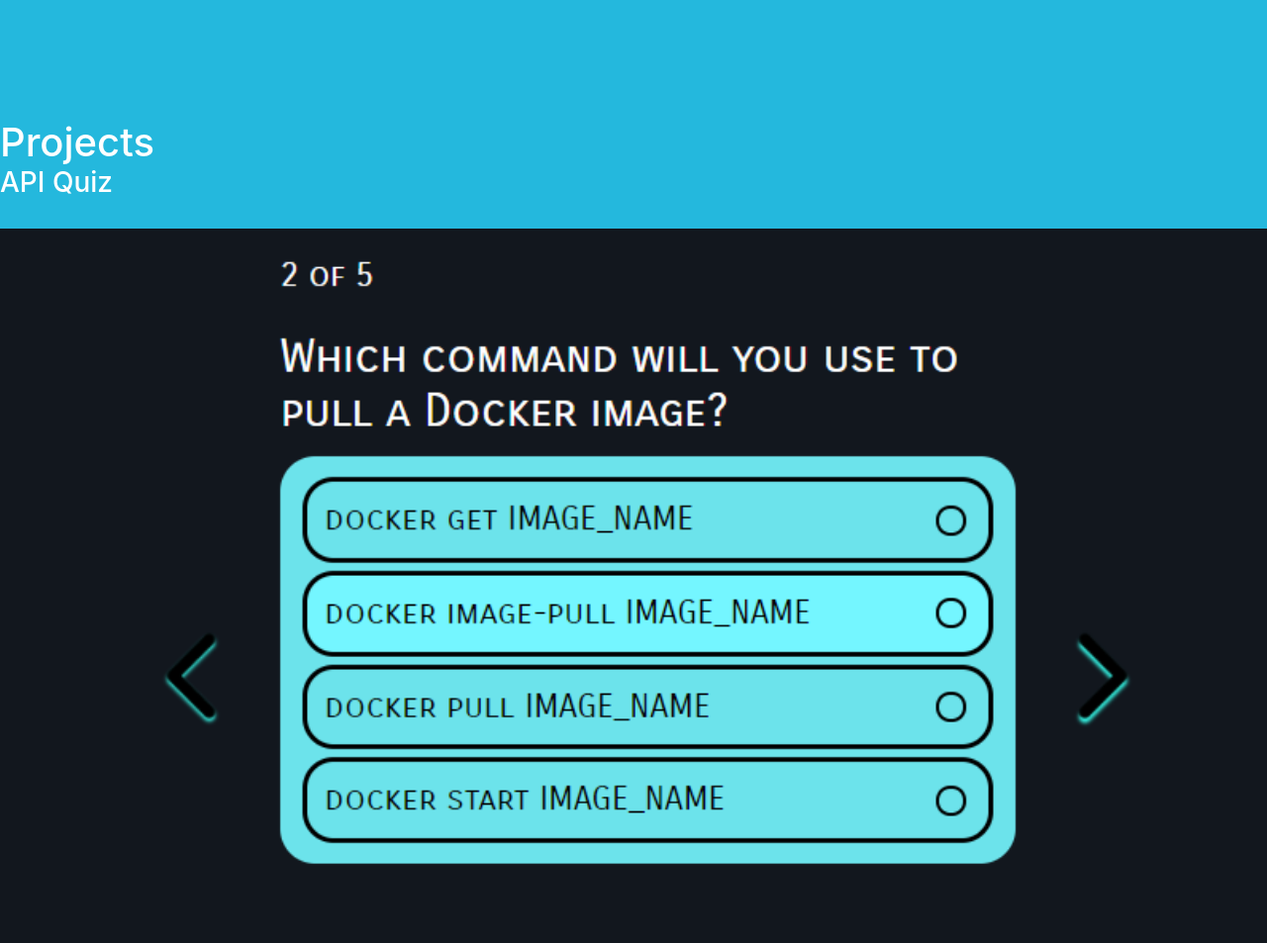
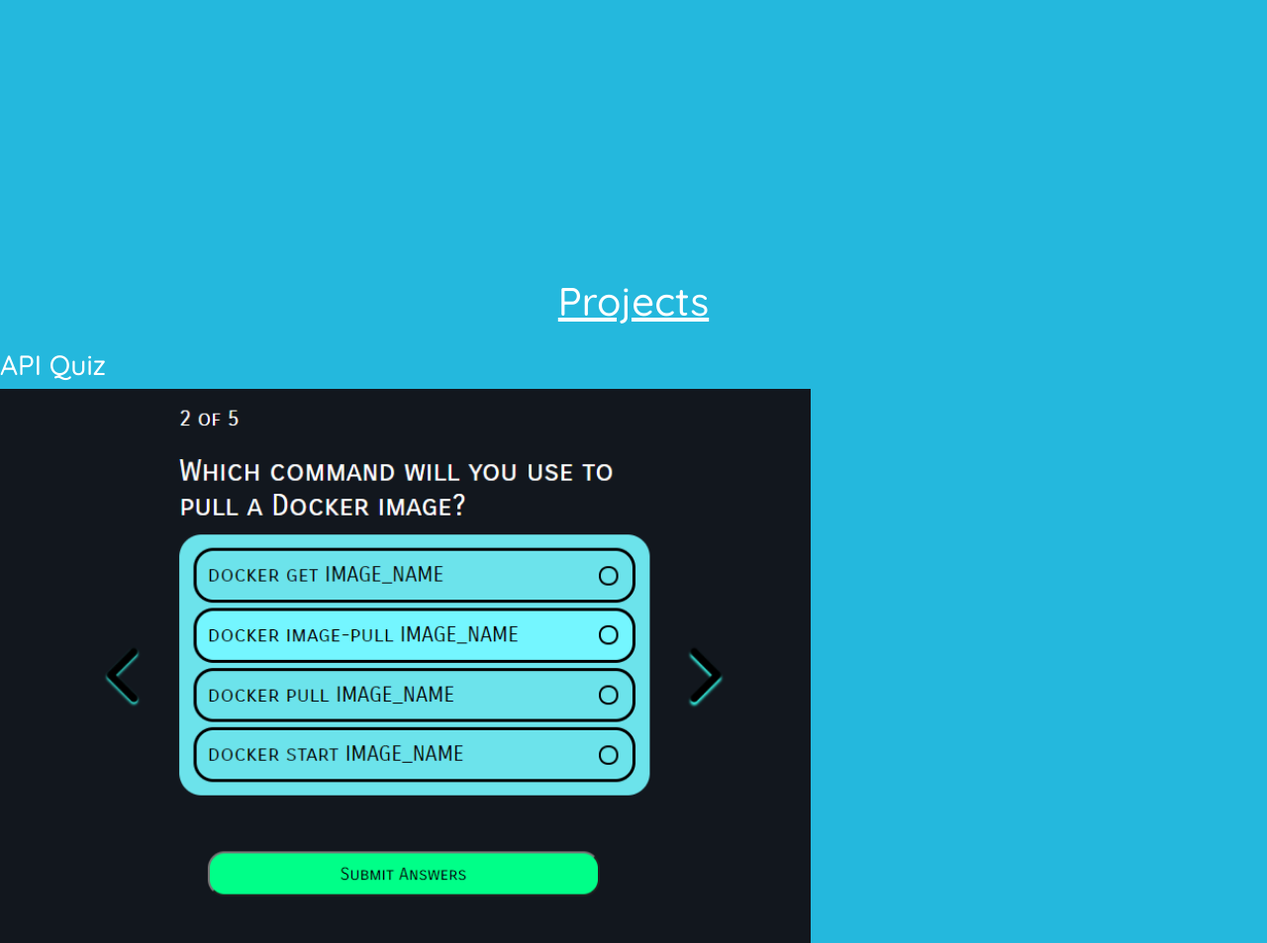
Before and after one commit to ImDino/Portfolio, a website: page index.html in a window 1280 px wide. Shown: the part 680-1633 px from the top of the page at 99% size. Drawn offline with nearby package versions, Linux system fonts and the light colour scheme.

Commit message:
added generic pages

```diff
--- a/css/main.css
+++ b/css/main.css
@@ -1,7 +1,8 @@
 @charset "UTF-8";
 * {
   margin: 0;
-  padding: 0; }
+  padding: 0;
+  font-family: 'Quicksand', sans-serif; }
 
 html, body {
   height: 100%; }
@@ -48,8 +49,6 @@
   justify-content: center;
   align-items: center;
   overflow: hidden; }
-  #home-page h1, #home-page h3 {
-    font-family: 'Quicksand', sans-serif; }
   #home-page h1 {
     text-align: center; }
   #home-page h3 {
@@ -59,7 +58,14 @@
 
 #header-parent {
   height: 47.5px;
-  display: block; }
+  display: block;
+  display: flex;
+  flex-direction: column;
+  align-items: center;
+  margin-bottom: 3vh;
+  margin-top: 20vh; }
+  #header-parent h1 {
+    text-decoration: underline; }
 
 #face {
   position: absolute;
@@ -82,18 +88,54 @@
   -o-transform: rotate(-10deg);
   transform: rotate(-10deg); }
 
+.main-tool-bar {
+  margin-right: 0;
+  text-align: center; }
+
 .main-tool-bar--scrolled {
   position: fixed;
   top: 200px; }
 
+.project {
+  display: flex;
+  flex-direction: column;
+  align-self: center;
+  width: 80%; }
+  .project * {
+    width: 100%; }
+
 #projects-page {
-  z-index: 0; }
+  display: flex;
+  flex-direction: column; }
+  #projects-page * {
+    display: flex;
+    justify-content: center;
+    margin-bottom: 1vh;
+    text-align: center; }
+  #projects-page span {
+    width: 100%; }
+  #projects-page h3 {
+    margin-top: 10vh;
+    margin-bottom: 0;
+    padding-bottom: 0; }
 
-.project {
-  margin-top: 30px; }
+.image-wrap {
+  width: 100%; }
+  .image-wrap img {
+    width: 80%; }
 
-.image-wrap img {
-  width: 100%; }
+#about-page {
+  margin-top: 10vh;
+  display: flex;
+  flex-direction: column;
+  align-items: center; }
+  #about-page * {
+    text-align: center; }
+  #about-page div {
+    width: 80%; }
+
+#contact-page {
+  margin-bottom: 30vh; }
 
 /* //TODO
 1. Darkmode, ställa in särskilda färger IFALL man är i darkmode? UX baby.
```
Also changed, not shown: 1 other file.
